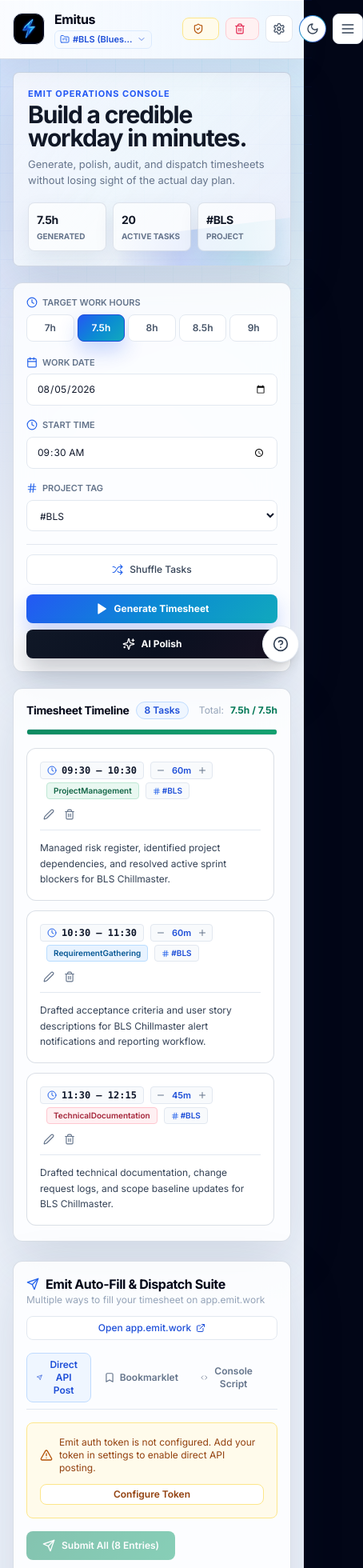
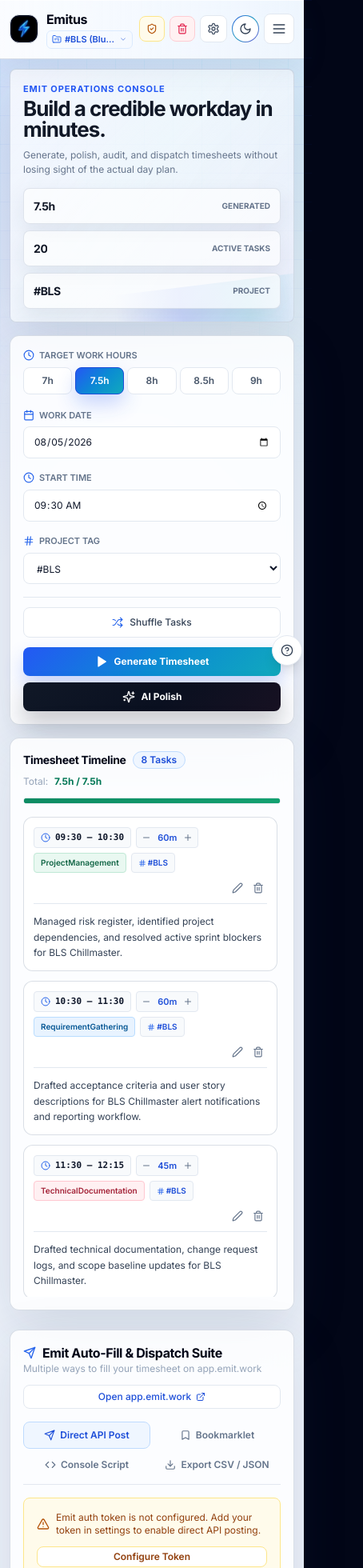
Before and after one commit to chaithanyakumar47/Emit-AutoSheet, a React (Vite) app: page / in a window 390 px wide. Shown: the top 1960 px of the page at 80% size, 454 px wide, since content can reach past the window. Built offline with nearby package versions, Linux system fonts and the light colour scheme.

Commit message:
Improve mobile responsiveness

```diff
--- a/src/App.tsx
+++ b/src/App.tsx
@@ -289,7 +289,7 @@ export const App: React.FC = () => {
       />
 
       {/* Main Workspace Container */}
-      <main className="flex-1 max-w-7xl w-full mx-auto px-4 sm:px-6 lg:px-8 py-4 sm:py-6 space-y-5 sm:space-y-6">
+      <main className="flex-1 max-w-7xl w-full mx-auto px-3 sm:px-6 lg:px-8 py-3 sm:py-6 space-y-4 sm:space-y-6">
         <section className="workspace-ribbon">
           <div className="min-w-0">
             <p className="workspace-kicker">Emit operations console</p>
@@ -486,11 +486,11 @@ export const App: React.FC = () => {
       {/* Floating Bottom-Right Help Button */}
       <button
         onClick={() => setIsHelpOpen(true)}
-        className="fixed bottom-4 right-4 sm:bottom-5 sm:right-5 z-40 p-3 rounded-full bg-white text-slate-700 font-bold text-xs shadow-lg border border-slate-200 hover:border-blue-300 hover:text-blue-700 active:scale-95 transition-all flex items-center justify-center group"
+        className="fixed bottom-3 right-3 sm:bottom-5 sm:right-5 z-40 p-2.5 sm:p-3 rounded-full bg-white text-slate-700 font-bold text-xs shadow-lg border border-slate-200 hover:border-blue-300 hover:text-blue-700 active:scale-95 transition-all flex items-center justify-center group"
         title="Open Complete User Guide"
       >
-        <HelpCircle className="w-5 h-5" />
-        <span className="max-w-0 overflow-hidden group-hover:max-w-xs group-hover:ml-2 transition-all duration-300 whitespace-nowrap text-xs font-semibold">
+        <HelpCircle className="w-4 h-4 sm:w-5 sm:h-5" />
+        <span className="hidden sm:inline max-w-0 overflow-hidden group-hover:max-w-xs group-hover:ml-2 transition-all duration-300 whitespace-nowrap text-xs font-semibold">
           User Guide
         </span>
       </button>
--- a/src/components/EmitIntegrationPanel.tsx
+++ b/src/components/EmitIntegrationPanel.tsx
@@ -158,10 +158,10 @@ export const EmitIntegrationPanel: React.FC<EmitIntegrationPanelProps> = ({
       </div>
 
       {/* Tabs Header */}
-      <div className="flex items-center space-x-1 border-b border-slate-200 pb-2 mb-4 overflow-x-auto scrollbar-none">
+      <div className="grid grid-cols-2 sm:flex sm:items-center gap-1 sm:space-x-1 border-b border-slate-200 pb-2 mb-4 overflow-visible sm:overflow-x-auto scrollbar-none">
         <button
           onClick={() => setActiveTab('api')}
-          className={`px-3 py-1.5 text-xs font-semibold rounded-lg transition-all flex items-center ${
+          className={`w-full sm:w-auto justify-center px-2 sm:px-3 py-2 sm:py-1.5 text-xs font-semibold rounded-lg transition-all flex items-center ${
             activeTab === 'api'
               ? 'bg-blue-50 text-blue-700 border border-blue-200'
               : 'text-slate-500 hover:text-slate-900 hover:bg-slate-50'
@@ -173,7 +173,7 @@ export const EmitIntegrationPanel: React.FC<EmitIntegrationPanelProps> = ({
 
         <button
           onClick={() => setActiveTab('bookmarklet')}
-          className={`px-3 py-1.5 text-xs font-semibold rounded-lg transition-all flex items-center ${
+          className={`w-full sm:w-auto justify-center px-2 sm:px-3 py-2 sm:py-1.5 text-xs font-semibold rounded-lg transition-all flex items-center ${
             activeTab === 'bookmarklet'
               ? 'bg-blue-50 text-blue-700 border border-blue-200'
               : 'text-slate-500 hover:text-slate-900 hover:bg-slate-50'
@@ -185,7 +185,7 @@ export const EmitIntegrationPanel: React.FC<EmitIntegrationPanelProps> = ({
 
         <button
           onClick={() => setActiveTab('console')}
-          className={`px-3 py-1.5 text-xs font-semibold rounded-lg transition-all flex items-center ${
+          className={`w-full sm:w-auto justify-center px-2 sm:px-3 py-2 sm:py-1.5 text-xs font-semibold rounded-lg transition-all flex items-center ${
             activeTab === 'console'
               ? 'bg-blue-50 text-blue-700 border border-blue-200'
               : 'text-slate-500 hover:text-slate-900 hover:bg-slate-50'
@@ -197,7 +197,7 @@ export const EmitIntegrationPanel: React.FC<EmitIntegrationPanelProps> = ({
 
         <button
           onClick={() => setActiveTab('export')}
-          className={`px-3 py-1.5 text-xs font-semibold rounded-lg transition-all flex items-center ${
+          className={`w-full sm:w-auto justify-center px-2 sm:px-3 py-2 sm:py-1.5 text-xs font-semibold rounded-lg transition-all flex items-center ${
             activeTab === 'export'
               ? 'bg-blue-50 text-blue-700 border border-blue-200'
               : 'text-slate-500 hover:text-slate-900 hover:bg-slate-50'
@@ -231,11 +231,11 @@ export const EmitIntegrationPanel: React.FC<EmitIntegrationPanelProps> = ({
             </div>
           )}
 
-          <div className="flex flex-wrap items-center gap-3">
+          <div className="grid grid-cols-1 sm:flex sm:flex-wrap sm:items-center gap-2 sm:gap-3">
             <button
               onClick={() => handleDispatch(false)}
               disabled={isPosting || activities.length === 0 || !isConfigured}
-              className="px-5 py-2.5 rounded-lg bg-emerald-700 hover:bg-emerald-800 text-white font-semibold text-xs flex items-center justify-center transition-all disabled:opacity-50"
+              className="w-full sm:w-auto px-5 py-2.5 rounded-lg bg-emerald-700 hover:bg-emerald-800 text-white font-semibold text-xs flex items-center justify-center transition-all disabled:opacity-50"
             >
               <Send className="w-4 h-4 mr-2" />
               {isPosting ? 'Posting Activities...' : `Submit All (${activities.length} Entries)`}
@@ -244,7 +244,7 @@ export const EmitIntegrationPanel: React.FC<EmitIntegrationPanelProps> = ({
             <button
               onClick={() => handleDispatch(true)}
               disabled={isPosting || activities.length === 0 || !isConfigured}
-              className="px-4 py-2.5 rounded-lg bg-white hover:bg-slate-50 border border-slate-200 text-slate-700 font-medium text-xs flex items-center justify-center transition-colors disabled:opacity-50"
+              className="w-full sm:w-auto px-4 py-2.5 rounded-lg bg-white hover:bg-slate-50 border border-slate-200 text-slate-700 font-medium text-xs flex items-center justify-center transition-colors disabled:opacity-50"
               title="Post only the 1st activity as a safe test"
             >
               <Play className="w-3.5 h-3.5 mr-1.5 text-blue-600" />
@@ -255,7 +255,7 @@ export const EmitIntegrationPanel: React.FC<EmitIntegrationPanelProps> = ({
               <button
                 onClick={handleUndoBatchDelete}
                 disabled={isPosting}
-                className="px-4 py-2.5 rounded-lg bg-rose-50 hover:bg-rose-100 border border-rose-200 text-rose-700 font-semibold text-xs flex items-center justify-center transition-colors disabled:opacity-50"
+                className="w-full sm:w-auto px-4 py-2.5 rounded-lg bg-rose-50 hover:bg-rose-100 border border-rose-200 text-rose-700 font-semibold text-xs flex items-center justify-center transition-colors disabled:opacity-50"
                 title="Delete all entries posted in this session from app.emit.work"
               >
                 <Trash2 className="w-3.5 h-3.5 mr-1.5 text-rose-600" />
@@ -290,11 +290,11 @@ export const EmitIntegrationPanel: React.FC<EmitIntegrationPanelProps> = ({
             Drag the button below to your browser's <strong>Bookmarks bar</strong>. Then navigate to <a href="https://app.emit.work/" target="_blank" rel="noreferrer" className="text-blue-700 underline">app.emit.work</a> while logged in and click the bookmark to auto-fill all generated entries!
           </p>
 
-          <div className="p-4 rounded-lg bg-slate-50 border border-slate-200 flex items-center justify-center">
+          <div className="p-3 sm:p-4 rounded-lg bg-slate-50 border border-slate-200 flex items-center justify-center">
             <a
               href={bookmarkletHref}
               onClick={e => e.preventDefault()}
-              className="cursor-grab px-5 py-2.5 rounded-lg bg-blue-700 hover:bg-blue-800 text-white font-bold text-xs flex items-center space-x-2 active:cursor-grabbing"
+              className="cursor-grab w-full sm:w-auto px-5 py-2.5 rounded-lg bg-blue-700 hover:bg-blue-800 text-white font-bold text-xs flex items-center justify-center space-x-2 active:cursor-grabbing"
               title="Drag this button to your bookmarks bar"
             >
               <Bookmark className="w-4 h-4" />
@@ -311,21 +311,21 @@ export const EmitIntegrationPanel: React.FC<EmitIntegrationPanelProps> = ({
       {/* Tab 3: Console Script */}
       {activeTab === 'console' && (
         <div className="space-y-3">
-          <div className="flex items-center justify-between">
+          <div className="flex flex-col sm:flex-row sm:items-center sm:justify-between gap-2">
             <span className="text-xs text-slate-400 flex items-center">
               <Terminal className="w-3.5 h-3.5 mr-1.5 text-blue-600" />
               Chrome DevTools Snippet (Copy & Paste while logged in on app.emit.work)
             </span>
             <button
               onClick={handleCopyConsole}
-              className="px-3 py-1 rounded-lg bg-blue-700 hover:bg-blue-800 text-white text-xs font-semibold flex items-center transition-all"
+              className="w-full sm:w-auto justify-center px-3 py-2 sm:py-1 rounded-lg bg-blue-700 hover:bg-blue-800 text-white text-xs font-semibold flex items-center transition-all"
             >
               {copiedConsole ? <Check className="w-3.5 h-3.5 mr-1" /> : <Copy className="w-3.5 h-3.5 mr-1" />}
               {copiedConsole ? 'Copied!' : 'Copy Script'}
             </button>
           </div>
 
-          <div className="bg-slate-950 p-3 rounded-xl border border-slate-800 font-mono text-[11px] text-slate-300 max-h-48 overflow-y-auto whitespace-pre">
+          <div className="bg-slate-950 p-3 rounded-xl border border-slate-800 font-mono text-[11px] text-slate-300 max-h-48 overflow-auto whitespace-pre">
             {consoleScript}
           </div>
         </div>
@@ -338,10 +338,10 @@ export const EmitIntegrationPanel: React.FC<EmitIntegrationPanelProps> = ({
             Export generated timesheet entries for backup, managerial reporting, or manual copy-pasting.
           </p>
 
-          <div className="flex items-center space-x-3">
+          <div className="grid grid-cols-1 sm:flex sm:items-center gap-2 sm:gap-3">
             <button
               onClick={handleDownloadCSV}
-              className="px-4 py-2.5 rounded-lg bg-white hover:bg-slate-50 border border-slate-200 text-slate-700 text-xs font-semibold flex items-center transition-colors"
+              className="w-full sm:w-auto justify-center px-4 py-2.5 rounded-lg bg-white hover:bg-slate-50 border border-slate-200 text-slate-700 text-xs font-semibold flex items-center transition-colors"
             >
               <FileSpreadsheet className="w-4 h-4 mr-2 text-emerald-400" />
               Download CSV Spreadsheet
--- a/src/components/Navbar.tsx
+++ b/src/components/Navbar.tsx
@@ -101,12 +101,12 @@ export const Navbar: React.FC<NavbarProps> = ({
 
   return (
     <header className="topbar sticky top-0 z-40">
-      <div className="max-w-7xl mx-auto px-4 sm:px-6 lg:px-8">
-        <div className="min-h-16 sm:min-h-20 py-3 flex items-center justify-start gap-4">
+      <div className="max-w-7xl mx-auto px-3 sm:px-6 lg:px-8">
+        <div className="min-h-16 sm:min-h-20 py-3 flex items-center justify-start gap-2 sm:gap-4">
 
           {/* Left: Bluestar Brand Logo & Workspace Dynamic Subtitle */}
-          <div className="flex w-[196px] flex-none items-center space-x-3 min-w-0">
-            <div className="w-10 h-10 rounded-xl overflow-hidden border border-slate-200 bg-slate-950 flex items-center justify-center p-0.5 group hover:scale-[1.02] transition-transform shrink-0">
+          <div className="flex flex-1 sm:w-[196px] sm:flex-none items-center space-x-2.5 sm:space-x-3 min-w-0">
+            <div className="w-9 h-9 sm:w-10 sm:h-10 rounded-xl overflow-hidden border border-slate-200 bg-slate-950 flex items-center justify-center p-0.5 group hover:scale-[1.02] transition-transform shrink-0">
               <img src="/assets/emitus_logo.png" alt="Emitus Logo" className="w-full h-full object-contain rounded-lg" />
             </div>
             <div className="min-w-0">
@@ -123,15 +123,15 @@ export const Navbar: React.FC<NavbarProps> = ({
                     title="Click to switch active project tag"
                   >
                     <FolderKanban className="w-3 h-3 mr-1 text-blue-600 group-hover:scale-110 transition-transform shrink-0" />
-                    <span className="truncate max-w-[76px]">{activeProjectLabel}</span>
+                    <span className="truncate max-w-[64px] sm:max-w-[76px]">{activeProjectLabel}</span>
                     <ChevronDown className="w-3 h-3 ml-1 opacity-70" />
                   </button>
-                  <span className="hidden sm:inline">&bull;</span>
+                  <span className="hidden md:inline">&bull;</span>
                   <a
                     href="https://app.emit.work/"
                     target="_blank"
                     rel="noreferrer"
-                    className="hidden sm:inline-flex items-center text-slate-500 hover:text-blue-700 transition-colors"
+                    className="hidden md:inline-flex items-center text-slate-500 hover:text-blue-700 transition-colors"
                   >
                     app.emit.work <ExternalLink className="w-3 h-3 ml-1" />
                   </a>
@@ -225,19 +225,19 @@ export const Navbar: React.FC<NavbarProps> = ({
           </nav>
 
           {/* Right: Actions Bar (Status Badge & Quick Action Buttons) */}
-          <div className="ml-auto flex items-center space-x-2 shrink-0">
+          <div className="ml-auto flex items-center space-x-1.5 sm:space-x-2 shrink-0">
 
             {/* Token Status Badge */}
             <button
               onClick={onOpenSettings}
-              className={`px-3 py-1.5 rounded-lg text-xs font-semibold flex items-center transition-all border whitespace-nowrap ${
+              className={`p-2 sm:px-3 sm:py-1.5 rounded-lg text-xs font-semibold flex items-center transition-all border whitespace-nowrap ${
                 isEmitConfigured
                   ? 'bg-emerald-50 text-emerald-700 border-emerald-200 hover:bg-emerald-100'
                   : 'bg-amber-50 text-amber-800 border-amber-200 hover:bg-amber-100'
               }`}
               title="Connections Settings"
             >
-              <ShieldCheck className={`w-3.5 h-3.5 mr-1.5 shrink-0 ${isEmitConfigured ? 'text-emerald-700' : 'text-amber-700'}`} />
+              <ShieldCheck className={`w-3.5 h-3.5 sm:mr-1.5 shrink-0 ${isEmitConfigured ? 'text-emerald-700' : 'text-amber-700'}`} />
               <span className="hidden sm:inline">{isEmitConfigured ? 'Token Connected' : 'Setup Token'}</span>
             </button>
 
@@ -245,10 +245,10 @@ export const Navbar: React.FC<NavbarProps> = ({
             {onOpenAuditModal && (
               <button
                 onClick={onOpenAuditModal}
-                className="px-2.5 py-1.5 rounded-lg text-xs font-semibold bg-rose-50 text-rose-700 border border-rose-200 hover:bg-rose-100 transition-colors flex items-center shrink-0"
+                className="p-2 sm:px-2.5 sm:py-1.5 rounded-lg text-xs font-semibold bg-rose-50 text-rose-700 border border-rose-200 hover:bg-rose-100 transition-colors flex items-center shrink-0"
                 title="Audit & Batch Delete Mistakes / Holidays from Emit"
               >
-                <Trash2 className="w-3.5 h-3.5 mr-1.5 text-rose-600" />
+                <Trash2 className="w-3.5 h-3.5 sm:mr-1.5 text-rose-600" />
                 <span className="hidden sm:inline">Audit / Delete</span>
               </button>
             )}
@@ -290,7 +290,7 @@ export const Navbar: React.FC<NavbarProps> = ({
           initial={{ opacity: 0, height: 0 }}
           animate={{ opacity: 1, height: 'auto' }}
           exit={{ opacity: 0, height: 0 }}
-          className="xl:hidden bg-white border-b border-slate-200 px-4 py-3 space-y-1.5"
+          className="xl:hidden topbar border-b border-slate-200 px-3 sm:px-4 py-3 space-y-1.5"
         >
           {tabs.map(t => {
             const Icon = t.icon;
--- a/src/components/TimelinePreview.tsx
+++ b/src/components/TimelinePreview.tsx
@@ -63,15 +63,15 @@ export const TimelinePreview: React.FC<TimelinePreviewProps> = ({
 
       {/* Top Header & Hours Progress Bar */}
       <div className="space-y-3">
-        <div className="flex items-center justify-between">
-          <div className="flex items-center space-x-2">
+        <div className="flex flex-col sm:flex-row sm:items-center justify-between gap-2">
+          <div className="flex items-center space-x-2 min-w-0">
             <h2 className="text-sm font-bold text-slate-950 tracking-tight">Timesheet Timeline</h2>
             <span className="px-2.5 py-0.5 text-xs font-semibold rounded-full bg-blue-50 text-blue-700 border border-blue-200">
               {activities.length} Tasks
             </span>
           </div>
 
-          <div className="flex items-center space-x-2 text-xs">
+          <div className="flex items-center space-x-2 text-xs sm:justify-end">
             <span className="text-slate-400">Total:</span>
             <span className={`font-bold ${totalHours >= targetHours ? 'text-emerald-700' : 'text-blue-700'}`}>
               {totalHours.toFixed(1)}h / {targetHours}h
@@ -102,7 +102,7 @@ export const TimelinePreview: React.FC<TimelinePreviewProps> = ({
           return (
             <div
               key={act.id}
-              className={`card-surface p-4 rounded-xl relative group border transition-all ${
+              className={`card-surface p-3 sm:p-4 rounded-xl relative group border transition-all ${
                 isPosted
                   ? 'border-emerald-200 bg-emerald-50/70'
                   : act.status === 'failed'
@@ -113,17 +113,17 @@ export const TimelinePreview: React.FC<TimelinePreviewProps> = ({
               <div className="flex flex-col space-y-2">
 
                 {/* Meta Bar: Times, Badges & Actions */}
-                <div className="flex flex-wrap items-center justify-between gap-2 border-b border-slate-200 pb-2">
+                <div className="flex flex-col sm:flex-row sm:flex-wrap sm:items-center sm:justify-between gap-2 border-b border-slate-200 pb-2">
 
                   {/* Left: Start/End Time & Duration Controls */}
-                  <div className="flex items-center space-x-2 flex-wrap gap-y-1">
-                    <span className="text-xs font-bold text-slate-900 font-mono flex items-center bg-slate-50 px-2 py-0.5 rounded border border-slate-200">
+                  <div className="flex items-center flex-wrap gap-1.5 sm:gap-2">
+                    <span className="text-[11px] sm:text-xs font-bold text-slate-900 font-mono flex items-center bg-slate-50 px-2 py-1 sm:py-0.5 rounded border border-slate-200">
                       <Clock className="w-3 h-3 mr-1.5 text-blue-600" />
                       {act.startTime} &ndash; {act.endTime}
                     </span>
 
                     {/* Duration adjust */}
-                    <div className="flex items-center space-x-0.5 bg-slate-50 px-1 py-0.5 rounded border border-slate-200 text-[11px] text-slate-600">
+                    <div className="flex items-center space-x-0.5 bg-slate-50 px-1 py-1 sm:py-0.5 rounded border border-slate-200 text-[11px] text-slate-600">
                       <button
                         onClick={() => handleAdjustDuration(act, -15)}
                         className="p-0.5 hover:text-slate-950 text-slate-500 transition-colors"
@@ -142,18 +142,19 @@ export const TimelinePreview: React.FC<TimelinePreviewProps> = ({
                     </div>
 
                     {/* Category & Project Badges */}
-                    <span className={`px-2 py-0.5 text-[10px] font-semibold rounded ${badgeClass}`}>
+                    <span className={`max-w-full truncate px-2 py-1 sm:py-0.5 text-[10px] font-semibold rounded ${badgeClass}`}>
                       {act.category}
                     </span>
 
-                    <span className="px-2 py-0.5 text-[10px] font-semibold rounded bg-slate-50 text-blue-700 border border-slate-200 flex items-center">
+                    <span className="px-2 py-1 sm:py-0.5 text-[10px] font-semibold rounded bg-slate-50 text-blue-700 border border-slate-200 flex items-center">
                       <Hash className="w-2.5 h-2.5 mr-0.5 text-blue-600" />
                       {act.projectId || '#BLS'}
                     </span>
                   </div>
 
                   {/* Right: Status & Hover Actions */}
-                  <div className="flex items-center space-x-2">
+                  <div className="flex items-center justify-between sm:justify-end gap-2">
+                    <div className="flex flex-wrap items-center gap-1.5">
                     {act.isAiPolished && (
                       <span className="inline-flex items-center text-[10px] font-semibold px-2 py-0.5 rounded bg-violet-50 text-violet-700 border border-violet-200">
                         <Sparkles className="w-2.5 h-2.5 mr-1 text-violet-600" />
@@ -174,10 +175,11 @@ export const TimelinePreview: React.FC<TimelinePreviewProps> = ({
                         Failed
                       </span>
                     )}
+                    </div>
 
                     {/* Touch & Hover Action Buttons */}
                     {!isEditing && (
-                      <div className="flex items-center space-x-1 opacity-100 sm:opacity-0 sm:group-hover:opacity-100 transition-opacity">
+                      <div className="flex items-center space-x-1 opacity-100 sm:opacity-0 sm:group-hover:opacity-100 transition-opacity shrink-0">
                         {isPosted && onDeleteFromEmit && (
                           <button
                             onClick={() => onDeleteFromEmit(act)}
--- a/src/index.css
+++ b/src/index.css
@@ -475,6 +475,43 @@ html[data-theme='dark'] footer {
   }
 }
 
+@media (max-width: 480px) {
+  .topbar {
+    backdrop-filter: blur(18px) saturate(1.18);
+  }
+
+  .workspace-ribbon {
+    padding: 16px;
+    gap: 14px;
+  }
+
+  .workspace-ribbon h2 {
+    font-size: 26px;
+    line-height: 1;
+  }
+
+  .workspace-copy {
+    font-size: 12px;
+  }
+
+  .workspace-metrics {
+    grid-template-columns: 1fr;
+  }
+
+  .workspace-metrics div {
+    display: flex;
+    align-items: center;
+    justify-content: space-between;
+    gap: 12px;
+    padding: 11px 12px;
+  }
+
+  .workspace-metrics small {
+    margin-top: 0;
+    text-align: right;
+  }
+}
+
 /* W3C Standard & Webkit Scrollbar */
 * {
   scrollbar-width: thin;
```
Also changed, not shown: 4 other files (tests, documents, lock files or other folders).
